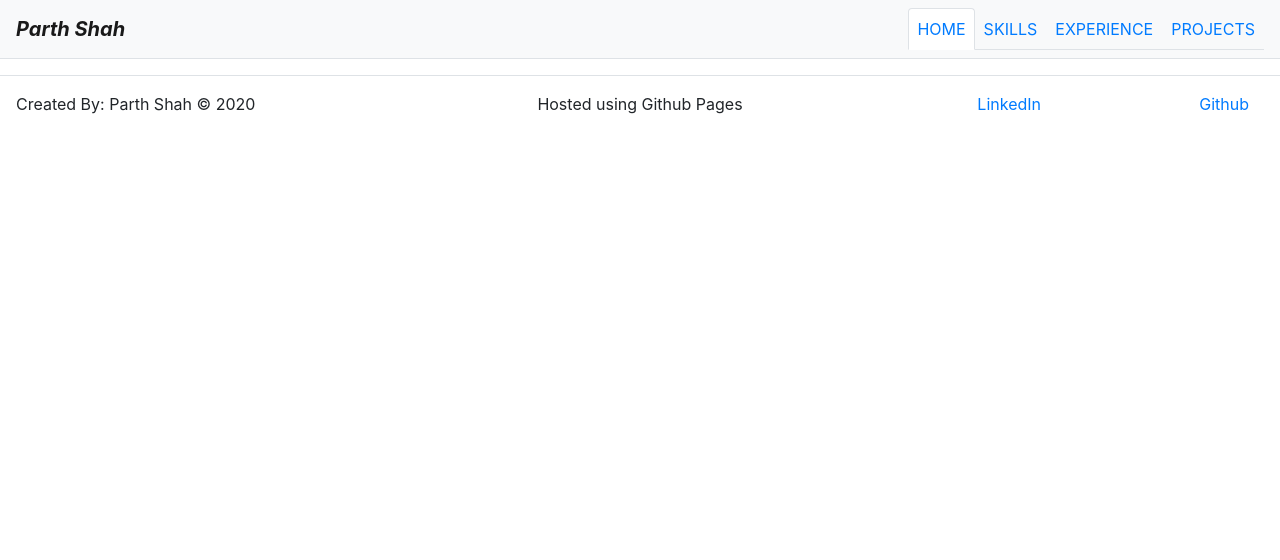
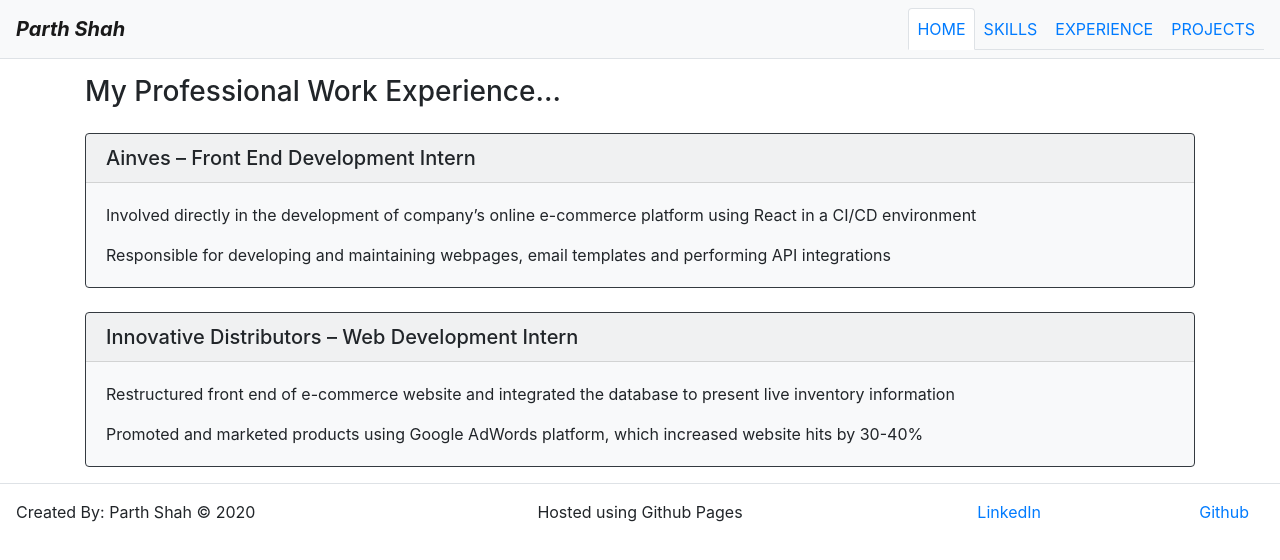
Before and after one commit to parth2844/parth-shah, a React (Create React App) app: page /parth-shah/experience in a window 1280 px wide. Shown: the top 560 px of the page. Built offline with nearby package versions, Linux system fonts and the light colour scheme.

Commit message:
Intial Experience Page Created

```diff
--- a/src/components/pages/experience.js
+++ b/src/components/pages/experience.js
@@ -1,10 +1,59 @@
 import React from 'react'
+import Container from 'react-bootstrap/Container'
+import Card from 'react-bootstrap/Card'
+import { Spring } from 'react-spring/renderprops'
 
 function experience() {
     return (
-        <div>
 
-        </div>
+        <Spring
+        from = {{ marginLeft: -500 }}
+        to = {{ marginLeft:0 }}
+        config = {{ duration: 500 }}
+        >
+            {props => (
+                <div style = {props}>
+                    <Container>
+                        <h3>My Professional Work Experience...</h3>
+                        <Spring
+                        from = {{ opacity: 0 }}
+                        to = {{ opacity: 1}}
+                        config = {{ delay: 500, duration: 1000 }}
+                        >
+                            {props => (
+                                <div style = {props}>
+                                    <Card bg= "light" border="dark" className="mt-4">
+                                        <Card.Header><Card.Title className="m-0">Ainves – Front End Development Intern</Card.Title></Card.Header>
+                                        <Card.Body>
+                                            <Card.Text>
+                                                Involved directly in the development of company’s online e-commerce platform using React in a CI/CD environment
+                                            </Card.Text>
+                                            <Card.Text>
+                                                Responsible for developing and maintaining webpages, email templates and performing API integrations
+                                            </Card.Text>
+                                        </Card.Body>
+                                    </Card>
+                                    <Card bg= "light" border="dark" className="mt-4">
+                                        <Card.Header><Card.Title className="m-0">Innovative Distributors – Web Development Intern</Card.Title></Card.Header>
+                                        <Card.Body>
+                                            <Card.Text>
+                                                Restructured front end of e-commerce website and integrated the database to present live inventory information
+                                            </Card.Text>
+                                            <Card.Text>
+                                                Promoted and marketed products using Google AdWords platform, which increased website hits by 30-40%
+                                            </Card.Text>
+                                        </Card.Body>
+                                    </Card>
+                                </div>
+                            )}
+                        </Spring>
+
+                    </Container>
+                </div>
+            )}
+
+        </Spring>
+
     )
 }
 
```
